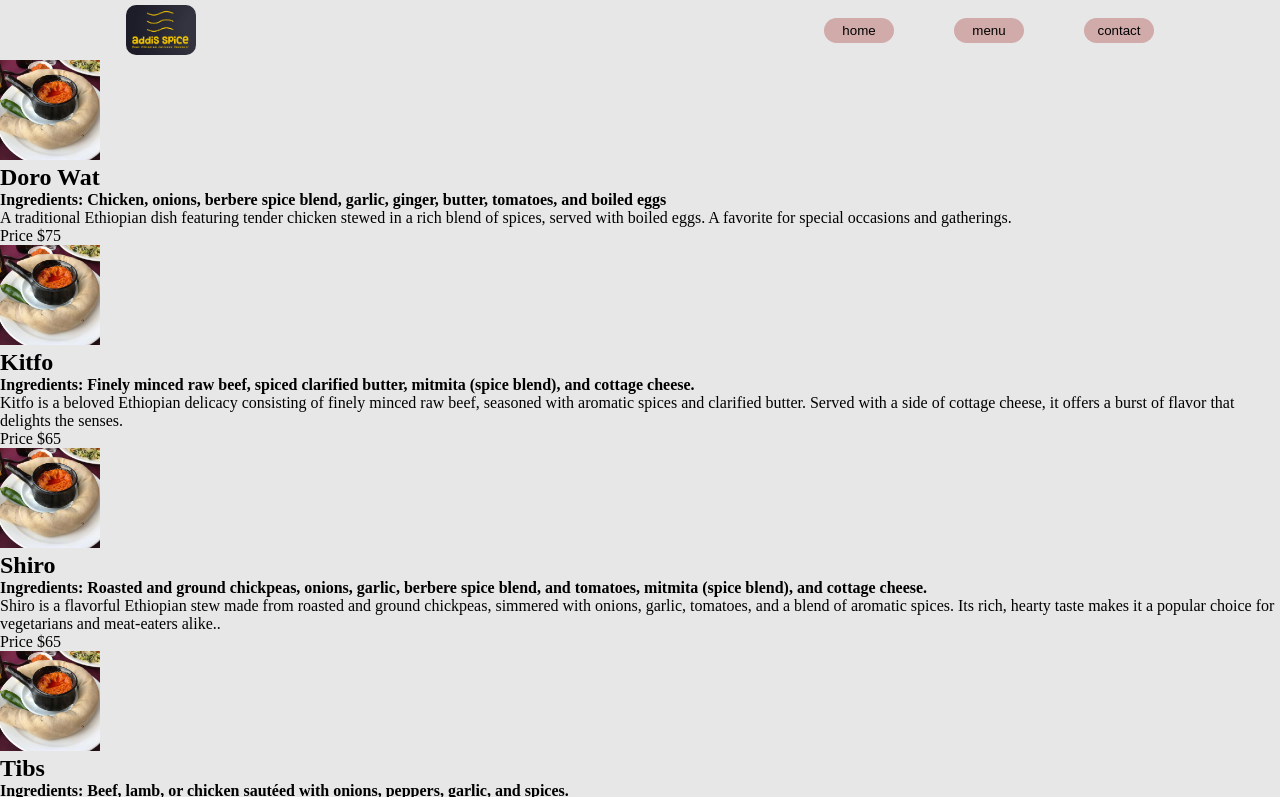
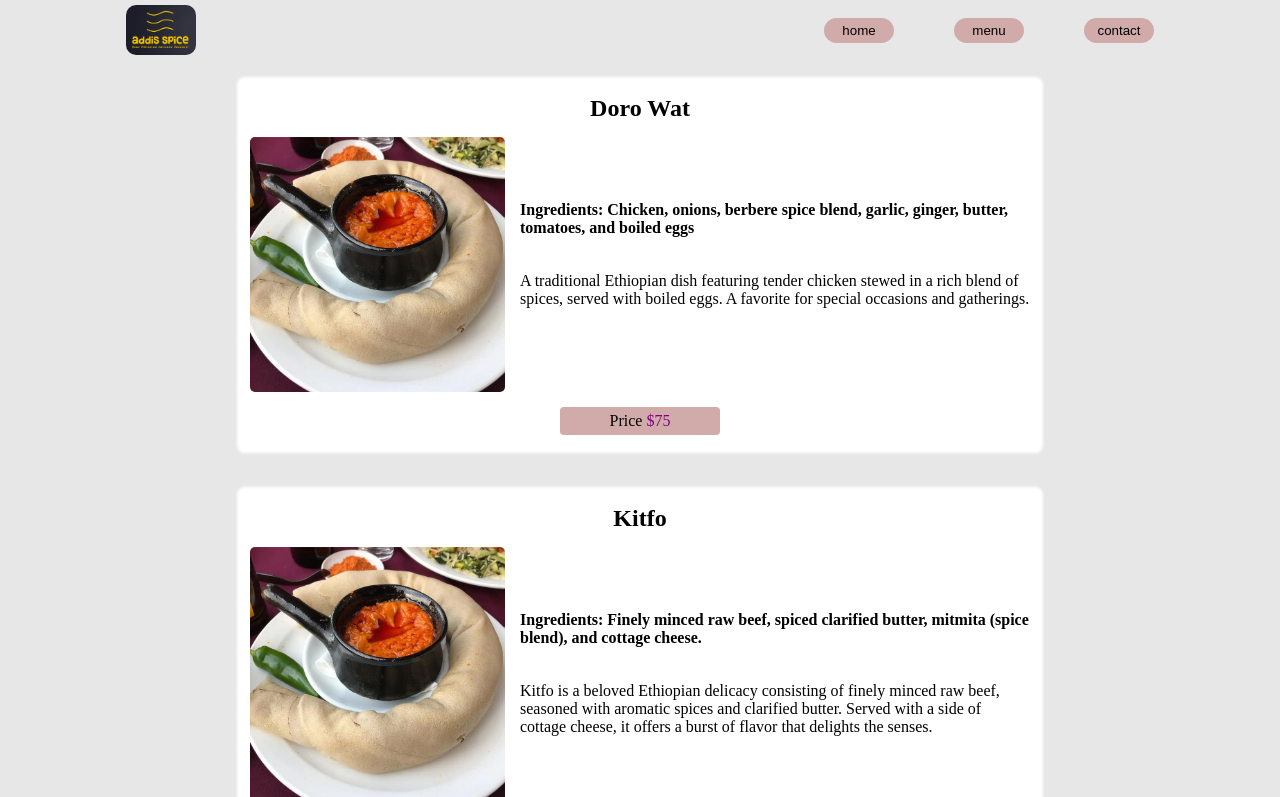
Before and after one commit to marwanGA09/restaurants, a website built with webpack: page src/template.html in a window 1280 px wide. Both pictures are taken after a click on the button "menu". Shown: the top 797 px of the page. Built offline with nearby package versions, Linux system fonts and the light colour scheme.

Commit message:
style menu page

```diff
--- a/src/style.scss
+++ b/src/style.scss
@@ -28,6 +28,10 @@ img {
   flex-direction: column;
   background-color: #e7e7e7;
 }
+
+button {
+  cursor: g;
+}
 .nav {
   width: min(85vw, 180rem);
   display: flex;
@@ -36,6 +40,7 @@ img {
   flex-wrap: wrap;
   gap: 6rem;
   padding: 0.5rem 3rem;
+  margin-bottom: 0.5rem;
 
   &__logo {
     width: 7rem;
@@ -94,7 +99,6 @@ img {
 // *******************
 
 .home {
-  margin-top: 0.5rem;
   width: 100vw;
   background: linear-gradient(#2e2d2d89, #04020299),
     url("./imgs/home.png") center/cover;
@@ -179,3 +183,58 @@ img {
     margin-right: 15rem;
   }
 }
+
+// menu style
+
+.menu-container {
+  padding: 1.5rem 0.5rem;
+  display: grid;
+  grid-template-columns: 1fr;
+  gap: 4rem;
+
+  .menu {
+    background-color: white;
+    border-radius: 0.5rem;
+    box-shadow: 0 0 0.3rem 0.3rem #fff;
+    width: min(90vw, 80rem);
+    display: grid;
+    grid-template-columns: 1fr 2fr;
+    grid-template-rows: auto 1fr 1fr auto;
+    justify-items: center;
+    align-items: center;
+    gap: 1.5rem;
+    padding: 1.5rem 1rem;
+
+    &__name {
+      grid-column: span 2;
+      grid-row: 1;
+    }
+
+    img {
+      grid-row: span 2;
+      width: 100%;
+      height: 100%;
+      border-radius: 0.5rem;
+    }
+
+    &__ingredients {
+      align-self: self-end;
+      margin-bottom: 2rem;
+    }
+    &__description {
+      align-self: self-start;
+    }
+    &__price {
+      grid-column: span 2;
+      // width: 15rem;
+      background-color: #d1aaaa;
+      padding: 0.5rem 5rem;
+      border-radius: 0.4rem;
+      cursor: pointer;
+
+      span {
+        color: purple;
+      }
+    }
+  }
+}
```
